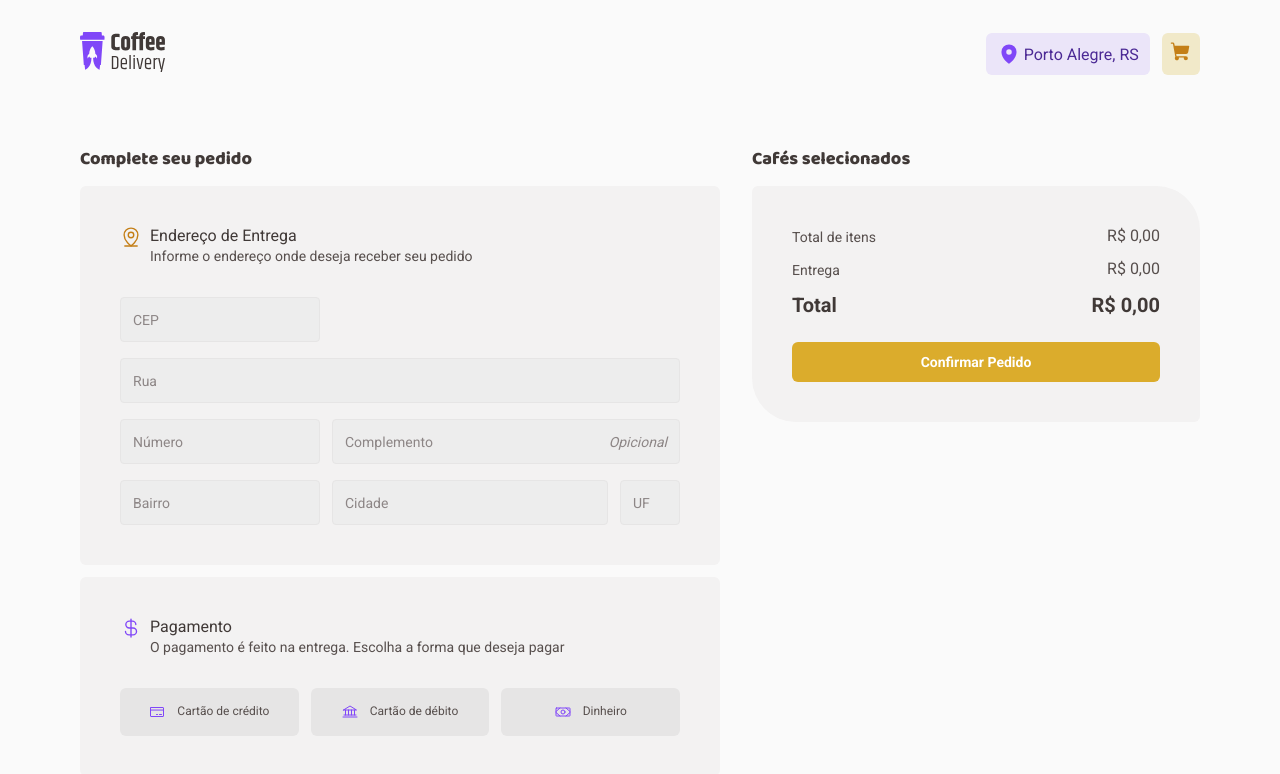
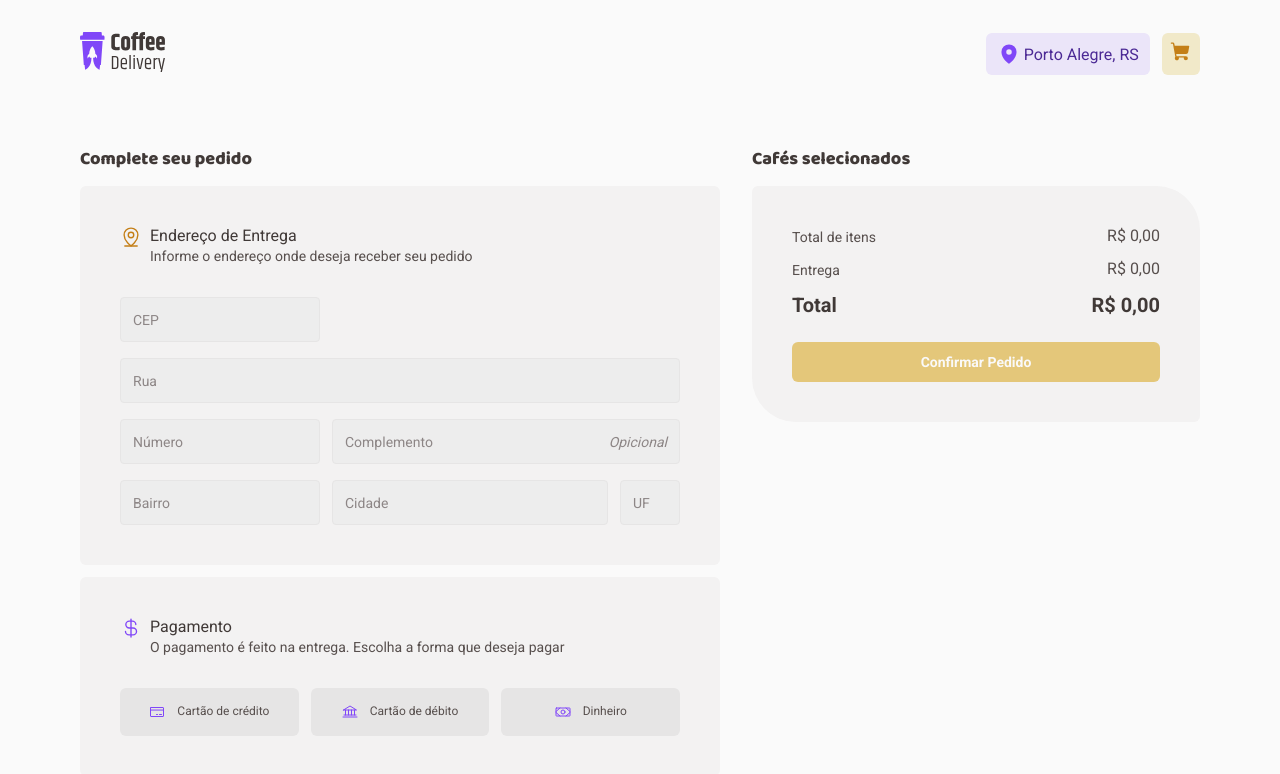
Before and after one commit to rnatu/coffee-delivery, a React (Vite) app: page /checkout in a window 1280 px wide. Shown: the top 774 px of the page. Built offline with nearby package versions, Linux system fonts and the light colour scheme.

Commit message:
feat:(CartCard): add disable button  when cart is empty

```diff
--- a/src/components/Button/styles.ts
+++ b/src/components/Button/styles.ts
@@ -14,4 +14,12 @@ export const ButtonContainer = styled.button`
   &:hover {
     background-color: ${({ theme }) => theme.colors['brand-yellow-dark']};
   }
+
+  &:disabled {
+    opacity: 0.6;
+
+    :hover {
+      background-color: ${({ theme }) => theme.colors['brand-yellow']};
+    }
+  }
 `;
--- a/src/pages/Checkout/components/CartCard/index.tsx
+++ b/src/pages/Checkout/components/CartCard/index.tsx
@@ -18,7 +18,11 @@ export function CartCard() {
 
       <CartResume />
 
-      <Button text="Confirmar Pedido" type="submit" />
+      <Button
+        text="Confirmar Pedido"
+        type="submit"
+        disabled={cartState.coffees.length <= 0}
+      />
     </CartCardContainer>
   );
 }
```
